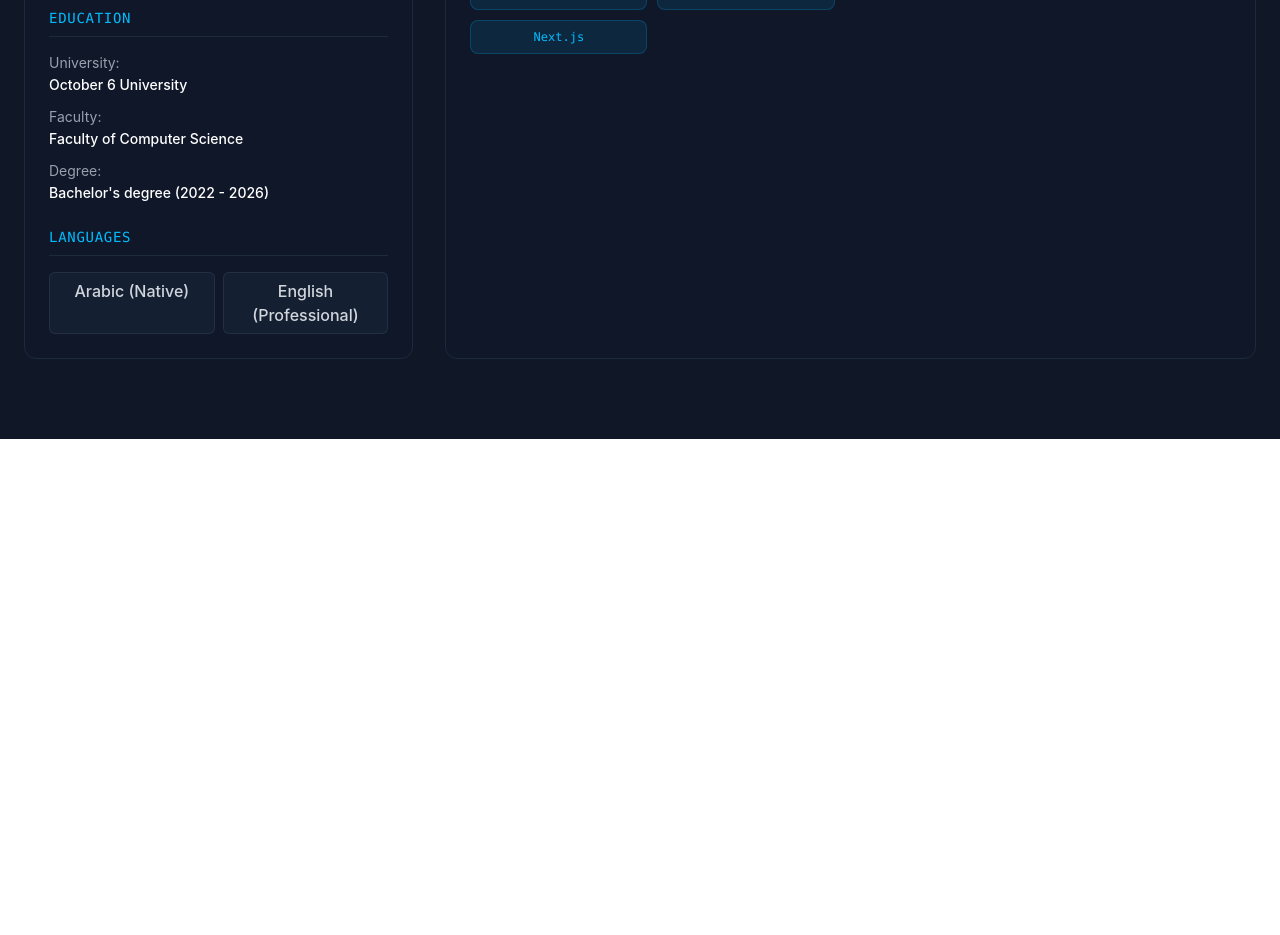
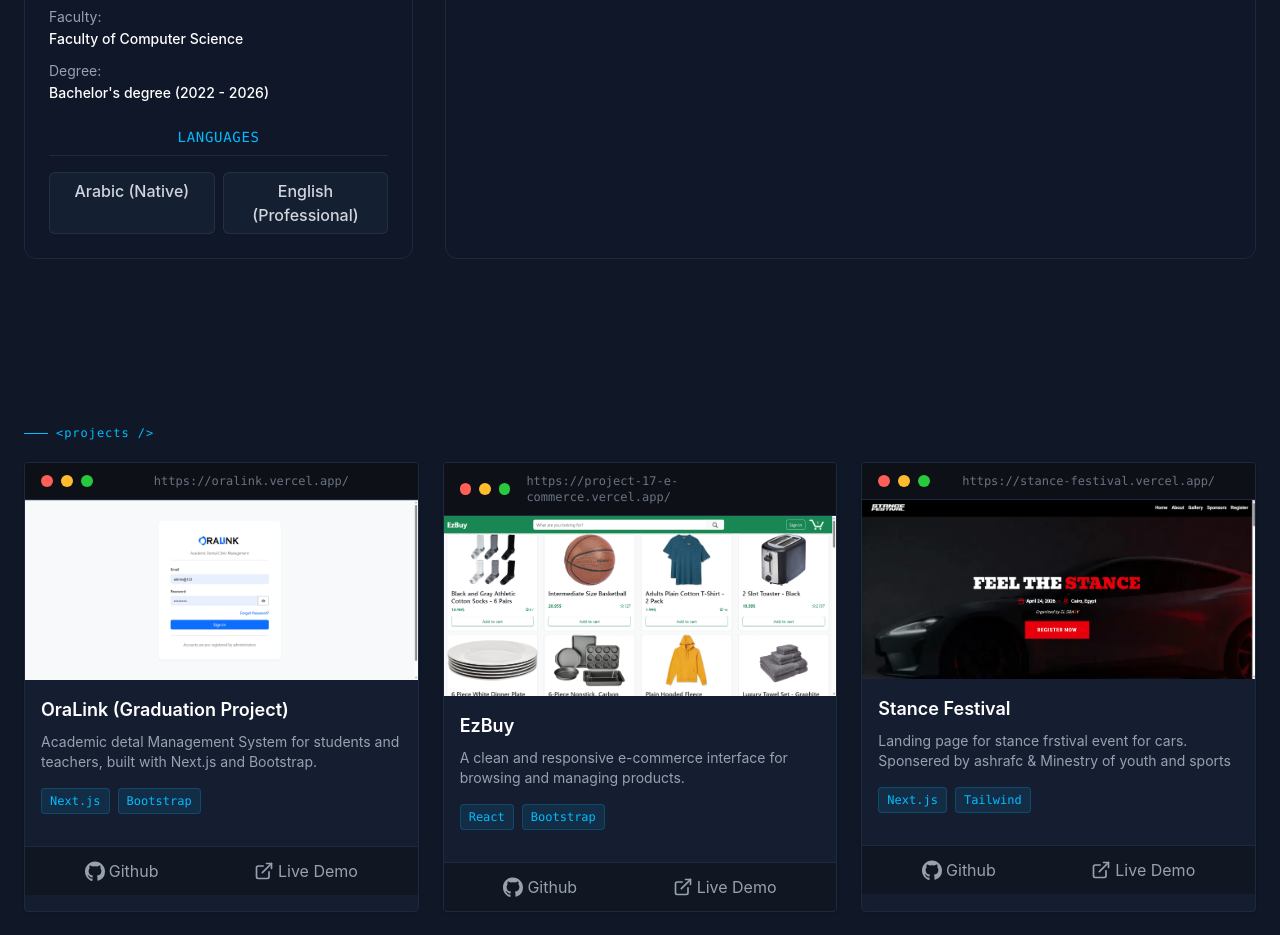
Before and after one commit to You-s-sef24/portfolio, a React (Vite) app: page / in a window 1280 px wide. Shown: the part 1200-2135 px from the top of the page. Before the commit the page ends 1639 px from the top, so only its background shows below. Built offline with nearby package versions, Linux system fonts and the light colour scheme.

Commit message:
implement projects section

```diff
--- a/src/App.jsx
+++ b/src/App.jsx
@@ -2,6 +2,7 @@ import "./App.css";
 import Navbar from "./Components/Navbar";
 import HeroSection from "./Components/HeroSection";
 import About from "./Components/About";
+import Projects from "./Components/Projects";
 
 function App() {
   return (
@@ -9,6 +10,7 @@ function App() {
       <Navbar />
       <HeroSection />
       <About />
+      <Projects />
     </>
   );
 }
--- a/src/Components/About.jsx
+++ b/src/Components/About.jsx
@@ -31,21 +31,17 @@ export default function About() {
   return (
     <div
       id="about"
-      className="min-h-screen bg-gray-900 text-white p-6 py-20 mx-auto"
+      className="min-h-screen bg-gray-900 text-white p-6 pt-20 mx-auto"
     >
       <div className="mb-5 flex items-center gap-2 font-mono text-[12px] tracking-[0.08em] text-sky-400">
         <span className="inline-block h-px w-6 bg-sky-400"></span>
         {`<about />`}
       </div>
-      <div className="w-full mb-12 text-center">
-        <div className="mb-3 flex items-center justify-center gap-2 font-mono text-[12px] tracking-[0.08em] text-sky-400"></div>
-        <h2 className="text-4xl font-bold mb-4 tracking-tight">About Me</h2>
-      </div>
 
-      <div className="grid grid-cols-1 md:grid-cols-3 gap-8 w-full items-start">
+      <div className="grid grid-cols-1 md:grid-cols-3 gap-8 w-full">
         <div className="bg-slate-900/60 border border-slate-800 rounded-xl p-6 flex flex-col gap-6 md:col-span-1 h-full">
           <div>
-            <h3 className="text-sm font-mono uppercase tracking-wider text-sky-400 mb-4 border-b border-slate-800 pb-2">
+            <h3 className="text-sm text-center font-mono uppercase tracking-wider text-sky-400 mb-4 border-b border-slate-800 pb-2">
               Personal Background
             </h3>
             <div className="space-y-3 text-sm">
@@ -65,7 +61,7 @@ export default function About() {
           </div>
 
           <div>
-            <h3 className="text-sm font-mono uppercase tracking-wider text-sky-400 mb-4 border-b border-slate-800 pb-2">
+            <h3 className="text-sm text-center font-mono uppercase tracking-wider text-sky-400 mb-4 border-b border-slate-800 pb-2">
               Education
             </h3>
             <div className="space-y-3 text-sm">
@@ -92,7 +88,7 @@ export default function About() {
           </div>
 
           <div>
-            <h3 className="text-sm font-mono uppercase tracking-wider text-sky-400 mb-4 border-b border-slate-800 pb-2">
+            <h3 className="text-sm text-center font-mono uppercase tracking-wider text-sky-400 mb-4 border-b border-slate-800 pb-2">
               Languages
             </h3>
             <div className="grid grid-cols-2 gap-2">{languages}</div>
--- a/src/Components/HeroSection.jsx
+++ b/src/Components/HeroSection.jsx
@@ -45,6 +45,13 @@ export default function HeroSection() {
           >
             Get in touch
           </a>
+          <a
+            href="../assets/cv.pdf"
+            download
+            className="ml-4 bg-green-700 hover:bg-green-800 text-white font-bold py-2 px-4 rounded transition-all"
+          >
+            Download CV
+          </a>
         </div>
 
         <div className="flex items-center gap-4 mt-8">{links}</div>
--- a/src/Components/Navbar.jsx
+++ b/src/Components/Navbar.jsx
@@ -7,9 +7,8 @@ export default function Navbar() {
   return (
     <nav className="fixed top-0 left-0 right-0 flex justify-between items-center bg-black border-b border-slate-800 font-bold text-white p-4 z-50 h-[64px]">
       <span className="cursor-pointer select-none">
-        <span className="text-blue-400">{`<`}</span>youssef
-        <span className="text-blue-400">.dev </span>
-        <span className="text-blue-400">{`/>`}</span>
+        <span className="text-blue-400">{`<`}</span>Youssef
+        <span className="text-blue-400">{` />`}</span>
       </span>
 
       {/* Desktop Links */}
--- /dev/null
+++ b/src/Components/Projects.jsx
@@ -0,0 +1,114 @@
+import { youssef } from "../data/youssef";
+// Deleted the external ProjectCard import line from here
+
+export default function Projects() {
+  const projects = youssef.projects;
+
+  const cards = projects.map((project) => (
+    <ProjectCard
+      key={project.id}
+      img={project.img}
+      title={project.title}
+      description={project.description}
+      techs={project.techs}
+      demo={project.demo}
+      github={project.github}
+    />
+  ));
+
+  return (
+    <div
+      id="projects"
+      className="min-h-screen bg-gray-900 text-white p-6 mx-auto"
+    >
+      <div className="mb-5 flex items-center gap-2 font-mono text-[12px] tracking-[0.08em] text-sky-400">
+        <span className="inline-block h-px w-6 bg-sky-400"></span>
+        {`<projects />`}
+      </div>
+
+      <div className="grid grid-cols-1 md:grid-cols-2 lg:grid-cols-3 gap-6">
+        {cards}
+      </div>
+    </div>
+  );
+}
+
+export function ProjectCard({ img, title, description, techs, demo, github }) {
+  return (
+    <div className="rounded shadow-sm bg-slate-800/40 border border-slate-800 overflow-hidden scale-100 hover:scale-[1.01] transition-transform duration-300">
+      <div className="flex items-center gap-2 border-b border-slate-800 bg-[#0d1117] px-4 py-[10px]">
+        <span className="h-3 w-3 rounded-full bg-[#ff5f56]" />
+        <span className="h-3 w-3 rounded-full bg-[#ffbd2e]" />
+        <span className="h-3 w-3 rounded-full bg-[#27c93f]" />
+        <span className="flex-1" />
+        <span className="font-mono text-xs text-gray-500">{demo}</span>
+        <span className="flex-1" />
+      </div>
+
+      <img src={img} alt={title} className="w-full h-auto object-contain" />
+
+      <div className="p-4">
+        <h3 className="text-lg font-semibold mb-2">{title}</h3>
+        <p className="text-gray-400 text-sm mb-4 min-h-[40px]">{description}</p>
+        <div className="flex flex-wrap gap-2 mb-4">
+          {(techs || []).map((tech, index) => (
+            <span
+              key={index}
+              className="text-xs font-mono font-medium text-sky-400 bg-sky-400/10 border border-sky-400/20 px-2 py-1 rounded"
+            >
+              {tech}
+            </span>
+          ))}
+        </div>
+      </div>
+
+      <hr className="border-slate-800" />
+
+      <div className="flex justify-around p-3 bg-[#0d1117]/50">
+        <a
+          href={github}
+          target="_blank"
+          rel="noopener noreferrer"
+          className="text-gray-400 hover:text-sky-400 transition-colors flex items-center gap-1"
+          title="GitHub Repository"
+        >
+          <svg
+            xmlns="http://www.w3.org/2000/svg"
+            viewBox="0 0 24 24"
+            fill="currentColor"
+            width="20"
+            height="20"
+          >
+            <path d="M12 .5C5.37.5 0 5.87 0 12.5c0 5.3 3.44 9.8 8.2 11.38.6.11.82-.26.82-.58 0-.29-.01-1.25-.02-2.27-3.34.73-4.04-1.42-4.04-1.42-.55-1.38-1.34-1.75-1.34-1.75-1.09-.75.08-.74.08-.74 1.21.08 1.85 1.24 1.85 1.24 1.07 1.84 2.81 1.31 3.49 1 .11-.78.42-1.31.76-1.61-2.67-.3-5.47-1.34-5.47-5.95 0-1.31.47-2.39 1.24-3.23-.12-.3-.54-1.53.12-3.19 0 0 1.01-.32 3.3 1.23a11.4 11.4 0 0 1 6 0c2.28-1.55 3.29-1.23 3.29-1.23.67 1.66.25 2.89.12 3.19.77.84 1.24 1.92 1.24 3.23 0 4.62-2.81 5.64-5.49 5.94.43.37.81 1.1.81 2.22 0 1.6-.01 2.89-.01 3.28 0 .32.22.69.82.58A12.01 12.01 0 0 0 24 12.5C24 5.87 18.63.5 12 .5Z" />
+          </svg>
+          <span>Github</span>
+        </a>
+
+        <a
+          href={demo}
+          target="_blank"
+          rel="noopener noreferrer"
+          className="text-gray-400 hover:text-sky-400 transition-colors flex items-center gap-1"
+          title="Live Demo"
+        >
+          <svg
+            xmlns="http://www.w3.org/2000/svg"
+            viewBox="0 0 24 24"
+            fill="none"
+            stroke="currentColor"
+            strokeWidth="2"
+            strokeLinecap="round"
+            strokeLinejoin="round"
+            width="20"
+            height="20"
+          >
+            <path d="M18 13v6a2 2 0 0 1-2 2H5a2 2 0 0 1-2-2V8a2 2 0 0 1 2-2h6"></path>
+            <polyline points="15 3 21 3 21 9"></polyline>
+            <line x1="10" y1="14" x2="21" y2="3"></line>
+          </svg>
+          <span>Live Demo</span>
+        </a>
+      </div>
+    </div>
+  );
+}
```
Also changed, not shown: 1 other file (tests, documents, lock files or other folders).
